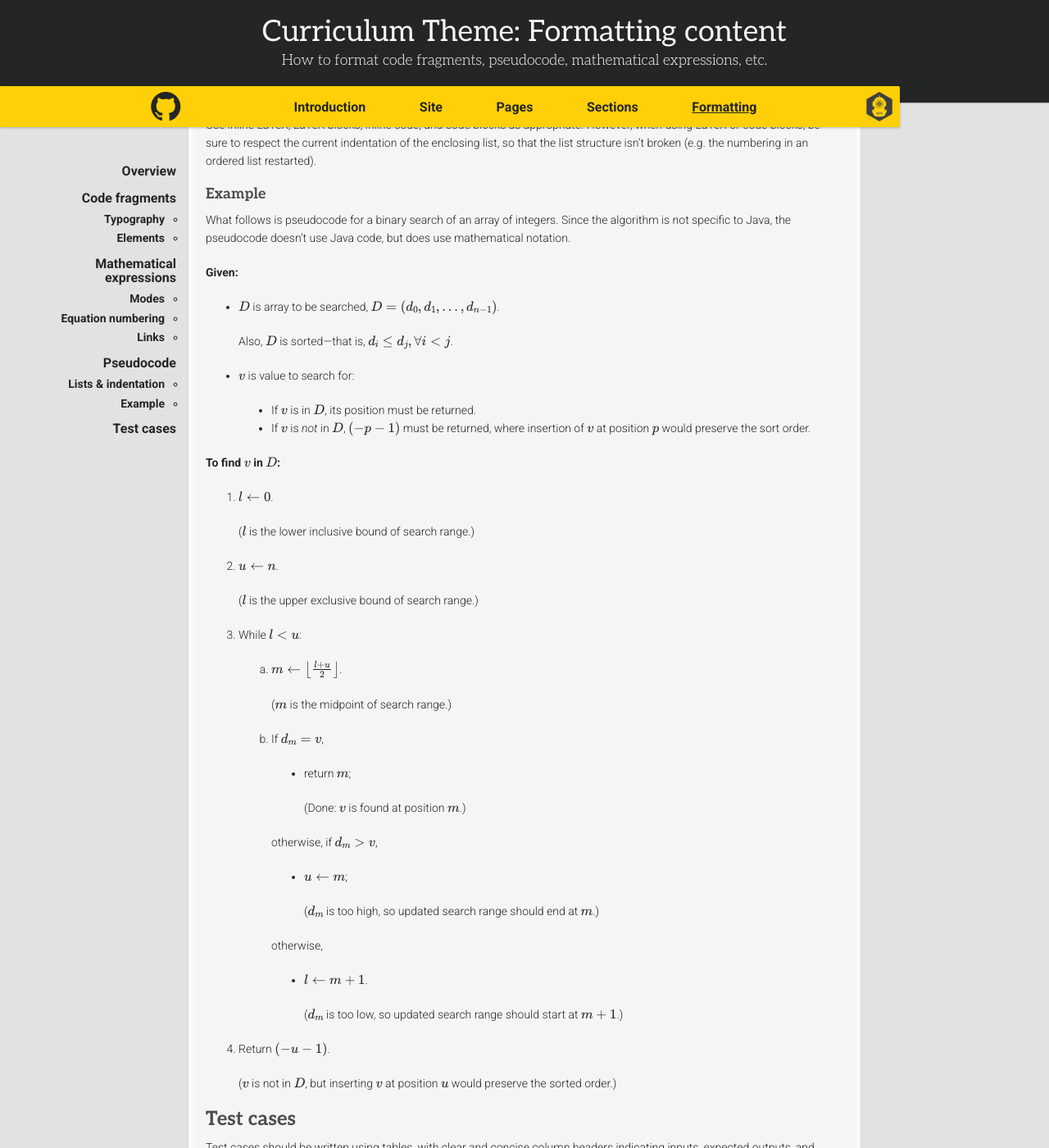
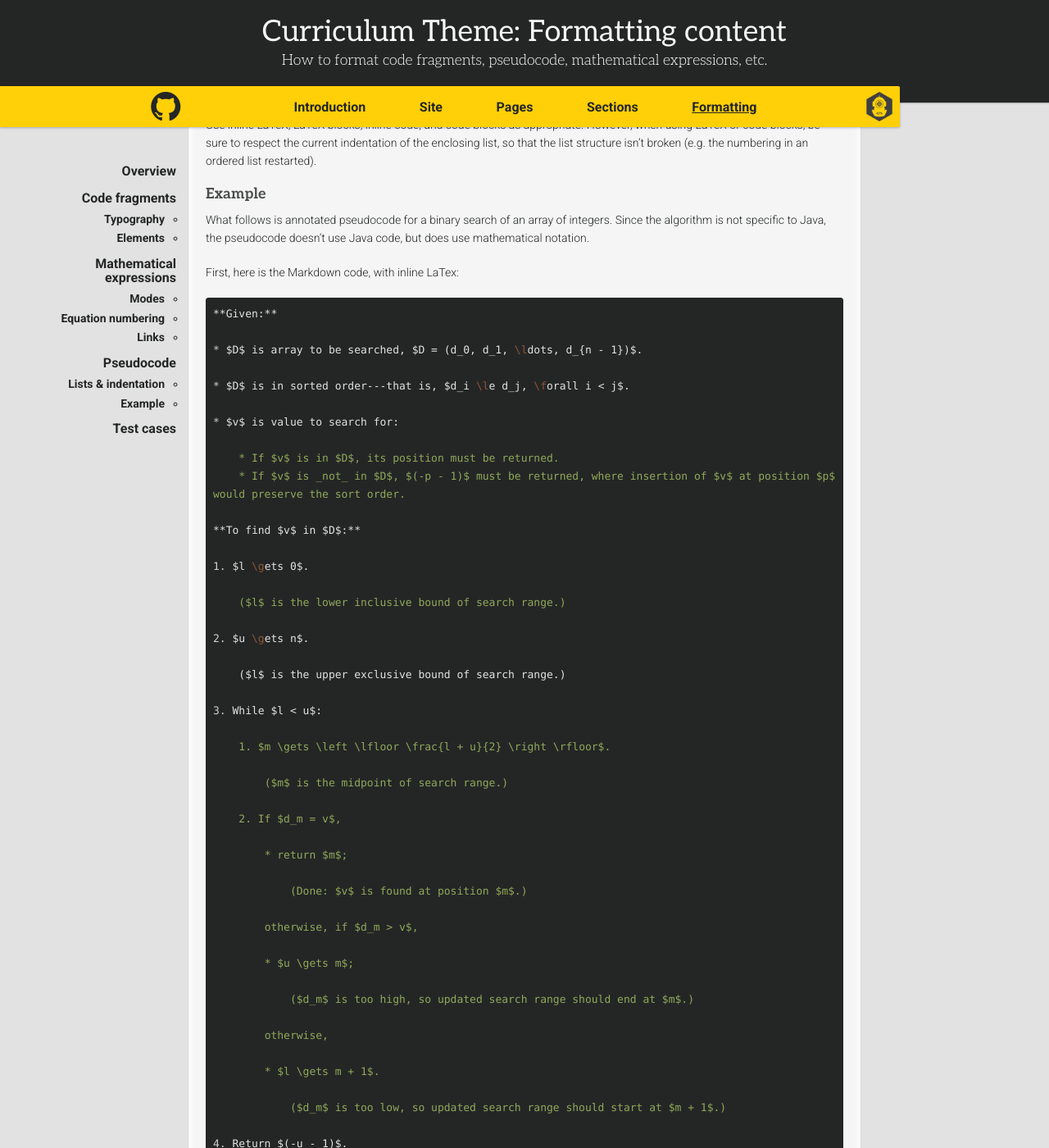
Before and after one commit to ddc-java/ddc-day, a Jekyll site: the page built from formatting.md, in a window 1280 px wide and 1400 px high, scrolled down 5269 px. Shown: the whole window at 82% size. Built offline with Jekyll 4.4.1, drawn with Linux system fonts in a browser that asks for light colours; nearby versions of some CDN libraries; some web fonts are replaced; our own code applies the rules of GitHub Pages for plain Markdown files; formulas are drawn with MathJax 3; some of the changed text lies outside the part shown.

Commit message:
Show raw Markdown and rendered result for pseudocode example

````diff
--- a/formatting.md
+++ b/formatting.md
@@ -234,13 +234,16 @@
 
 ### Example
 
-What follows is pseudocode for a binary search of an array of integers. Since the algorithm is not specific to Java, the pseudocode doesn't use Java code, but does use mathematical notation.
+What follows is annotated pseudocode for a binary search of an array of integers. Since the algorithm is not specific to Java, the pseudocode doesn't use Java code, but does use mathematical notation.
 
+First, here is the Markdown code, with inline LaTex:
+
+```markdown
 **Given:**
 
 * $D$ is array to be searched, $D = (d_0, d_1, \ldots, d_{n - 1})$.
 
-    Also, $D$ is sorted---that is, $d_i \le d_j, \forall i < j$.
+* $D$ is in sorted order---that is, $d_i \le d_j, \forall i < j$.
 
 * $v$ is value to search for:
 
@@ -284,6 +287,58 @@
 4. Return $(-u - 1)$.
 
     ($v$ is not in $D$, but inserting $v$ at position $u$ would preserve the sorted order.)
+```
+
+Now, the rendered output:
+
+> **Given:**
+>
+> * $D$ is array to be searched, $D = (d_0, d_1, \ldots, d_{n - 1})$.
+>
+> * $D$ is in sorted order---that is, $d_i \le d_j, \forall i < j$.
+>
+> * $v$ is value to search for:
+>
+>     * If $v$ is in $D$, its position must be returned.
+>     * If $v$ is _not_ in $D$, $(-p - 1)$ must be returned, where insertion of $v$ at position $p$ would preserve the sort order.
+>
+> **To find $v$ in $D$:**
+>
+> 1. $l \gets 0$.
+>
+>     ($l$ is the lower inclusive bound of search range.)
+>
+> 2. $u \gets n$.
+>
+>     ($l$ is the upper exclusive bound of search range.)
+>
+> 3. While $l < u$:
+>
+>     1. $m \gets \left \lfloor \frac{l + u}{2} \right \rfloor$.
+>
+>         ($m$ is the midpoint of search range.)
+>
+>     2. If $d_m = v$,
+>
+>         * return $m$;
+>
+>             (Done: $v$ is found at position $m$.)
+>
+>         otherwise, if $d_m > v$,
+>
+>         * $u \gets m$;
+>
+>             ($d_m$ is too high, so updated search range should end at $m$.)
+>
+>         otherwise,
+>
+>         * $l \gets m + 1$.
+>
+>             ($d_m$ is too low, so updated search range should start at $m + 1$.)
+>
+> 4. Return $(-u - 1)$.
+>
+>     ($v$ is not in $D$, but inserting $v$ at position $u$ would preserve the sorted order.)
 
 ## Test cases
 
````
